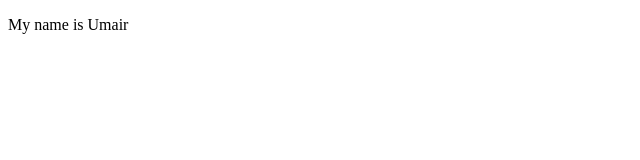
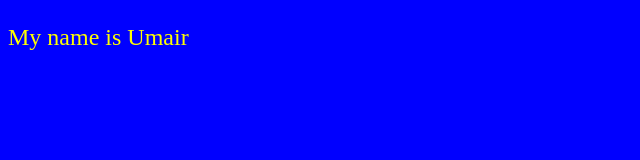
Before and after one commit to Umair-786/Umiyar, a plain HTML site: page index.html in a window 1280 px wide. Shown: the whole page, without its empty margins (0-640 px from the left). Drawn offline with Linux system fonts and the light colour scheme.

Commit message:
Update index.html

```diff
--- a/index.html
+++ b/index.html
@@ -2,8 +2,17 @@
 <html>
 <head>
     <title>BIODATA</title>
+    <style>
+        body {
+            background-color: blue;
+        }
+        p {
+            color: yellow;
+            font-size: 24px;
+        }
+    </style>
 </head>
 <body>
-    <p style="color: black;">My name is Umair</p>
+    <p>My name is Umair</p>
 </body>
 </html>
```
